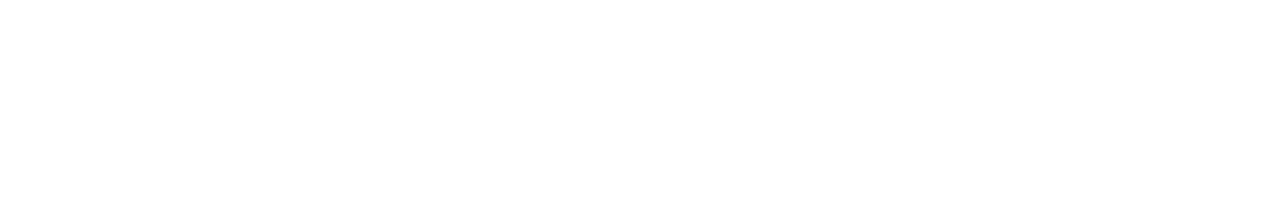
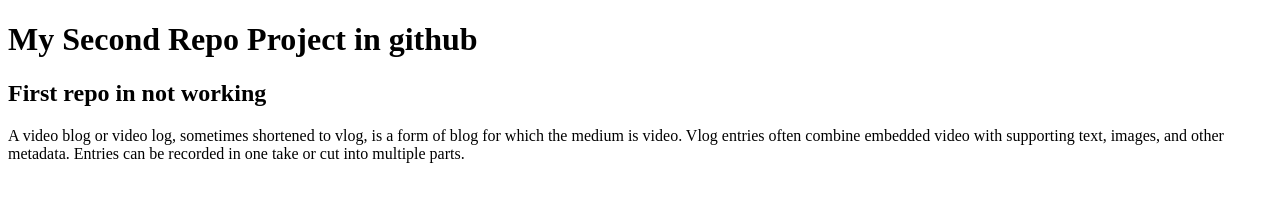
Before and after one commit to mehedianaf/my-second-repo, a plain HTML site: page index.html in a window 1280 px wide. Drawn offline with Linux system fonts and the light colour scheme.

Commit message:
added header and p

```diff
--- a/index.html
+++ b/index.html
@@ -7,6 +7,9 @@
     <title>my second github repo</title>
 </head>
 <body>
+    <h1> My Second Repo Project in github</h1>
+    <h2> First repo in not working</h2>
+    <p>A video blog or video log, sometimes shortened to vlog, is a form of blog for which the medium is video. Vlog entries often combine embedded video with supporting text, images, and other metadata. Entries can be recorded in one take or cut into multiple parts. </p>
 
 </body>
 </html>
```
